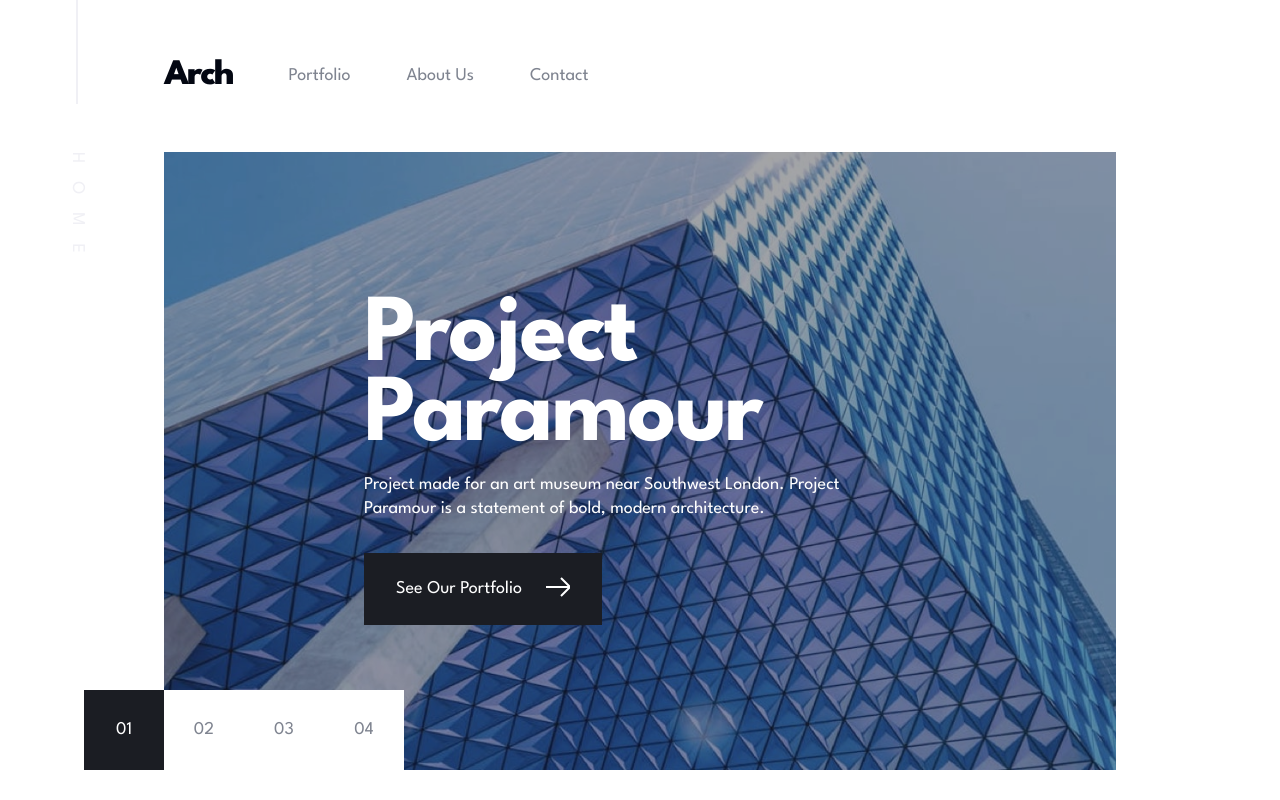
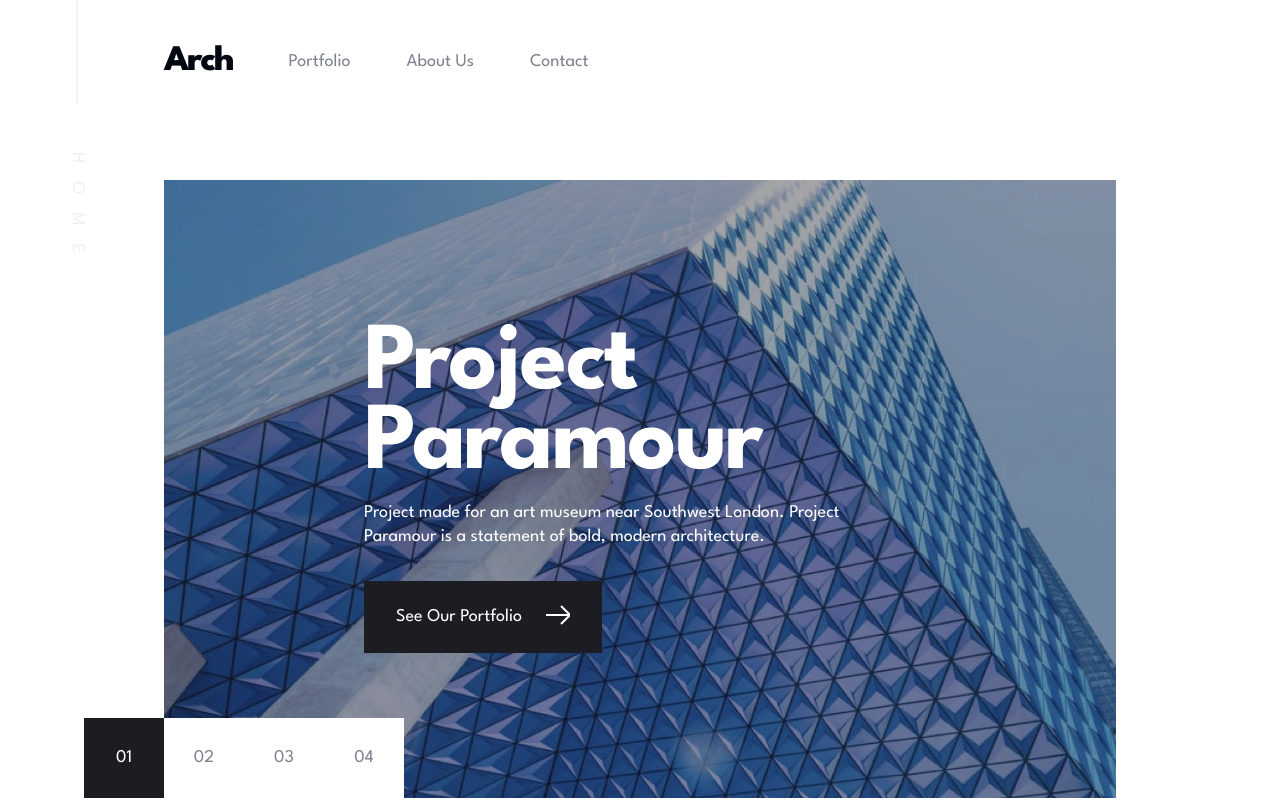
Before and after one commit to Alexjoshua14/Arch, a Next.js app: page / in a window 1280 px wide. Shown: the top 800 px of the page. Built offline with nearby package versions, Linux system fonts and the light colour scheme.

Commit message:
Correct navBar paddings and margins

```diff
--- a/src/app/globals.css
+++ b/src/app/globals.css
@@ -132,7 +132,7 @@
   }
 
   .navBar {
-    @apply z-40 h-24 page-gutter-x py-7 mt-7 -mb-7;
+    @apply z-40 sticky -top-7 left-0 h-24 page-gutter-x pt-14 pb-7 mb-7;
   }
 
   .section {
--- a/src/components/NavBar.tsx
+++ b/src/components/NavBar.tsx
@@ -46,7 +46,7 @@ const NavBar: FC<NavBarProps> = ({ }) => {
           </p>
         </div>
       </div>
-      <nav className="sticky top-0 left-0 flex gap-14 items-center navBar backdrop-blur-3xl">
+      <nav className="flex gap-14 items-center navBar backdrop-blur-3xl">
         <Link href="/" className="text-4xl font-extrabold tracking-tighter">
           Arch
         </Link>
```
